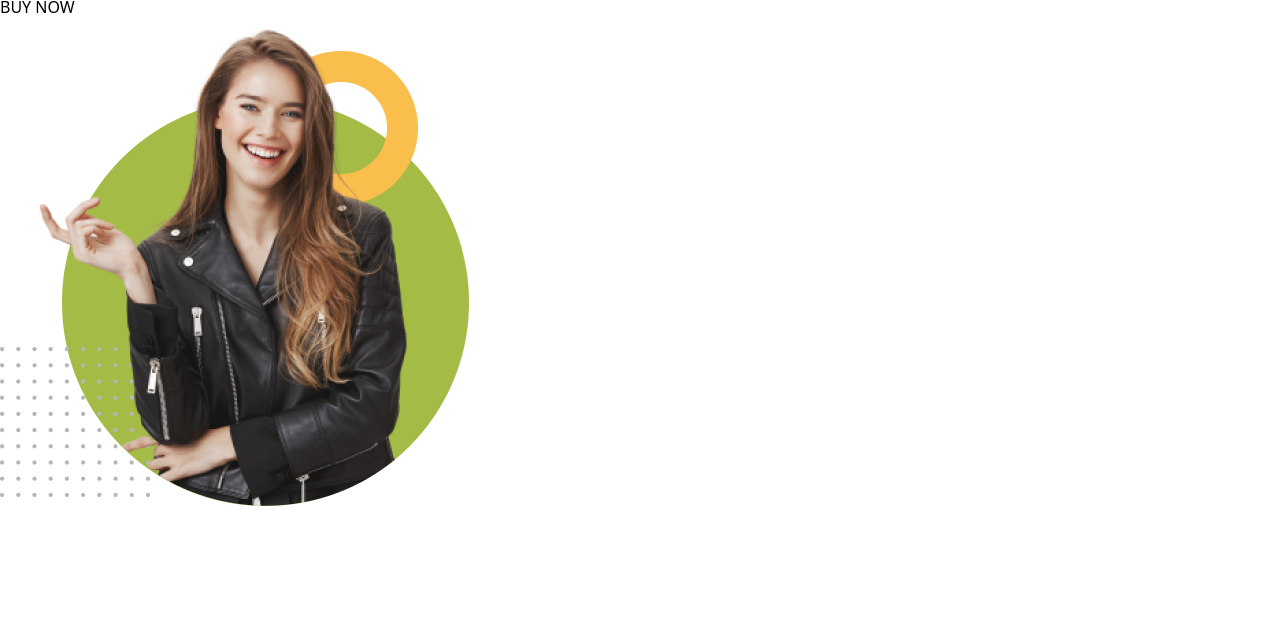
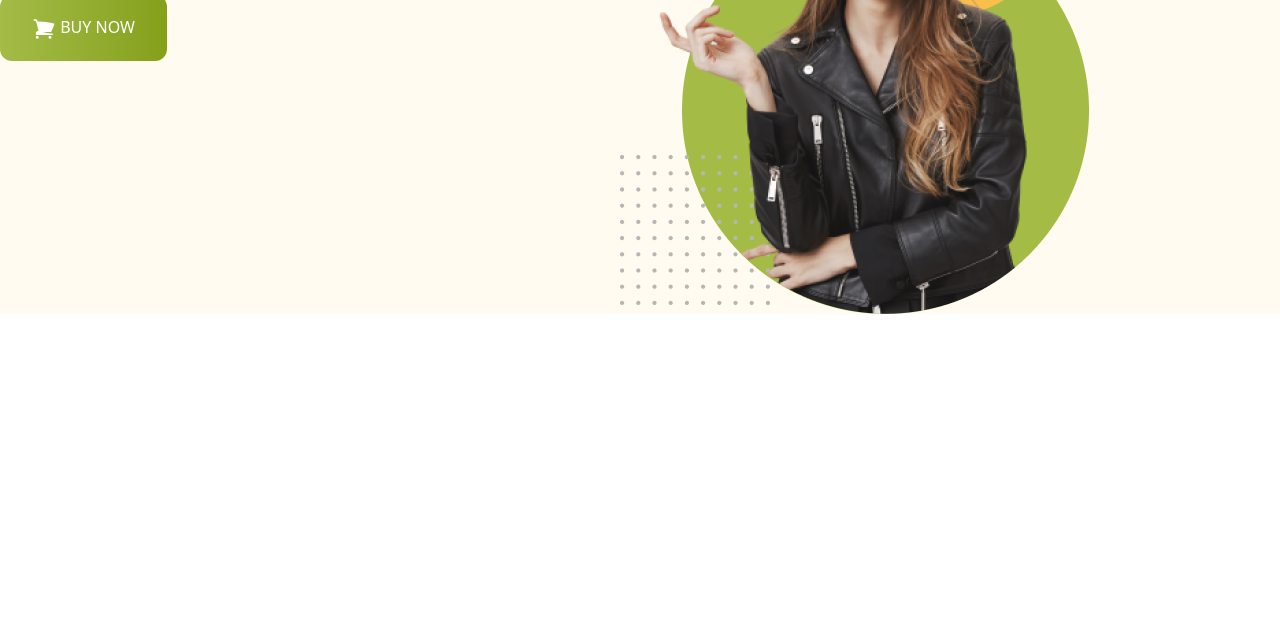
Before and after one commit to nuralam53/penguin-fashion, a plain HTML site: page index.html in a window 1280 px wide. Shown: the part 173-800 px from the top of the page. Drawn offline with nearby package versions, Linux system fonts and the light colour scheme.

Commit message:
icon add

```diff
--- a/index.html
+++ b/index.html
@@ -8,11 +8,11 @@
     <link rel="icon" type="" href="icons/shopping-cart 1.png" />
   </head>
   <body>
-    <header>
+    <header class="bg-[#FFFBF0]">
       <!-- nav section -->
       <nav></nav>
       <!-- banner section -->
-      <div>
+      <div class="md:flex">
         <div>
           <h1 class="text-7xl uppercase">
             <span class="text-orange-500">Be the Penguins</span><br />
@@ -22,7 +22,23 @@
             Lorem Ipsum is simply dummy text of the printing and typesetting
             industry.
           </p>
-          <button>BUY NOW</button>
+          <button class="bg-green-400 py-5 px-8 rounded-xl font-medium text-white bg-gradient-to-r from-[#A4BC46] to-[#85A019] ...">
+            <svg
+              xmlns="http://www.w3.org/2000/svg"
+              fill="white"
+              viewBox="0 0 24 24"
+              stroke-width="1.5"
+              stroke="currentColor"
+              class="size-6 text-white inline"
+            >
+              <path
+                stroke-linecap="round"
+                stroke-linejoin="round"
+                d="M2.25 3h1.386c.51 0 .955.343 1.087.835l.383 1.437M7.5 14.25a3 3 0 0 0-3 3h15.75m-12.75-3h11.218c1.121-2.3 2.1-4.684 2.924-7.138a60.114 60.114 0 0 0-16.536-1.84M7.5 14.25 5.106 5.272M6 20.25a.75.75 0 1 1-1.5 0 .75.75 0 0 1 1.5 0Zm12.75 0a.75.75 0 1 1-1.5 0 .75.75 0 0 1 1.5 0Z"
+              />
+            </svg>
+            BUY NOW
+          </button>
         </div>
         <div>
           <img src="images/model.png" alt="" />
```
